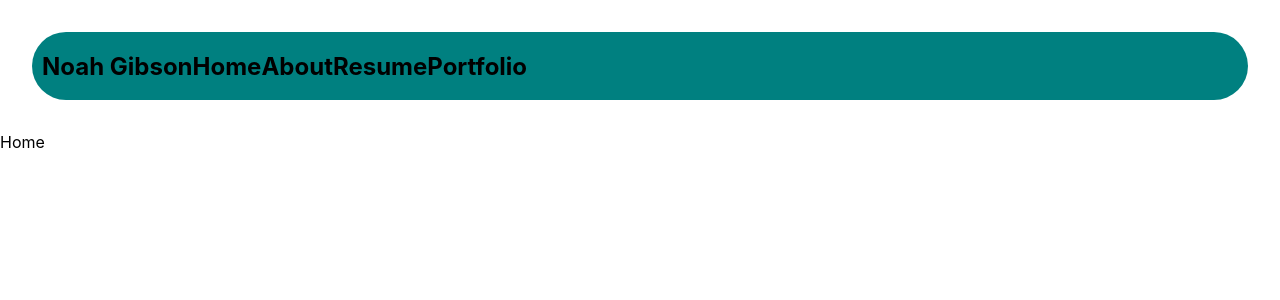
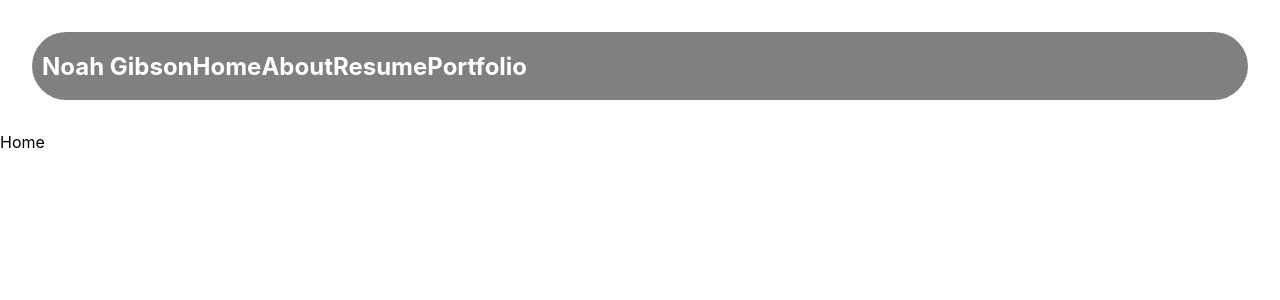
Before and after one commit to N-Gibson/portfolio, a React (Create React App) app: page / in a window 1280 px wide. Shown: the top 300 px of the page. Built offline with nearby package versions, Linux system fonts and the light colour scheme.

Commit message:
Update nav color scheme

```diff
--- a/src/@portfolio/Components/Nav/Nav.scss
+++ b/src/@portfolio/Components/Nav/Nav.scss
@@ -1,7 +1,8 @@
 .nav {
   display: flex;
   align-items: center;
-  background-color: teal;
+  background-color: grey;
+  color: #fff;
   margin: 2em;
   padding: 10px;
   border-radius: 50px;
```
